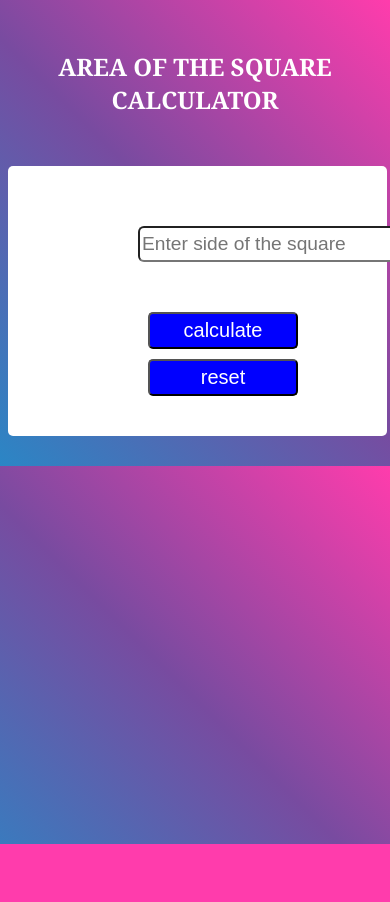
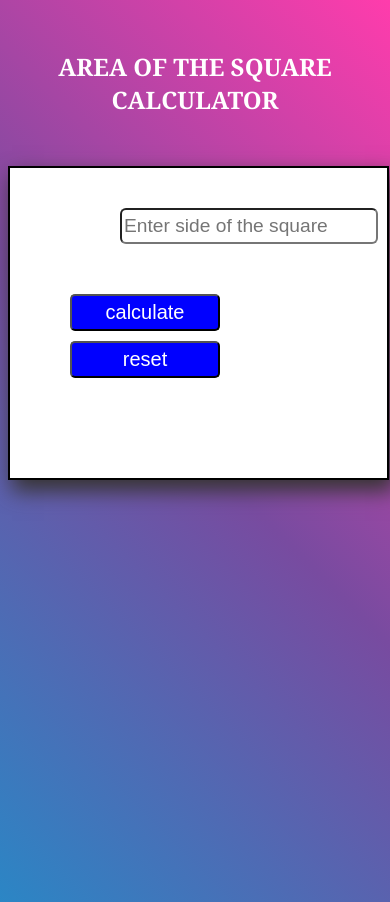
Before and after one commit to rutujawable/area_calculator, a plain HTML site: page index.html in a window 390 px wide. Shown: the top 902 px of the page. Before the commit the page ends 844 px from the top, so only its background shows below. Drawn offline with Linux system fonts and the light colour scheme.

Commit message:
responsiveness added

```diff
--- a/index.html
+++ b/index.html
@@ -8,18 +8,31 @@
         body{
             background-color: #FF3CAC;
         background-image: linear-gradient(225deg, #FF3CAC 0%, #784BA0 50%, #2B86C5 100%);
-        min-height: 100%vh;
+        min-height: 100vh;
 
         }
-
-        div{
-            background-color: white;
-            margin: 30px auto;
-            width: 500px;
-            border-radius: 5px;
-            padding: 40px;
+        .container
+        {
+        background-color: rgb(135, 183, 225);
+         width: 500px;
+         height: 270px;
+         display: block;
+         margin: 0 auto;
+         padding: 20px;
+         border: 2px solid black;
+         box-shadow: 5px 10px 20px 1px rgb(55, 53, 52);
+        }
+        @media screen and (max-width:768px)
+        {
+            .container
+        {
+         background-color: white;
+         width: 90%;
 
         }
+    }
+
+
         .title{
             margin: 50px auto;
             color: white;
@@ -73,21 +86,14 @@
             font-size: 20px;
         }
 
-        @media screen and ( max-width : 768px) {
-            div{
-                width:80%;
 
 
-            }
-            .btn{
-                margin-left: 100px;
-            }
 
-            .btn-1{
-                margin-left: 100px;
-            }
 
-        }
+
+
+
+
 
 
 
@@ -96,7 +102,7 @@
 <body>
      <p class="title"> <b>AREA OF THE SQUARE CALCULATOR </b></p>
 
-    <div>
+    <div class="container">
         <input type="text" class="input-css" placeholder="Enter side of the square" id="side">
 
         <p id="ans" class="answer" >  </p>
```
